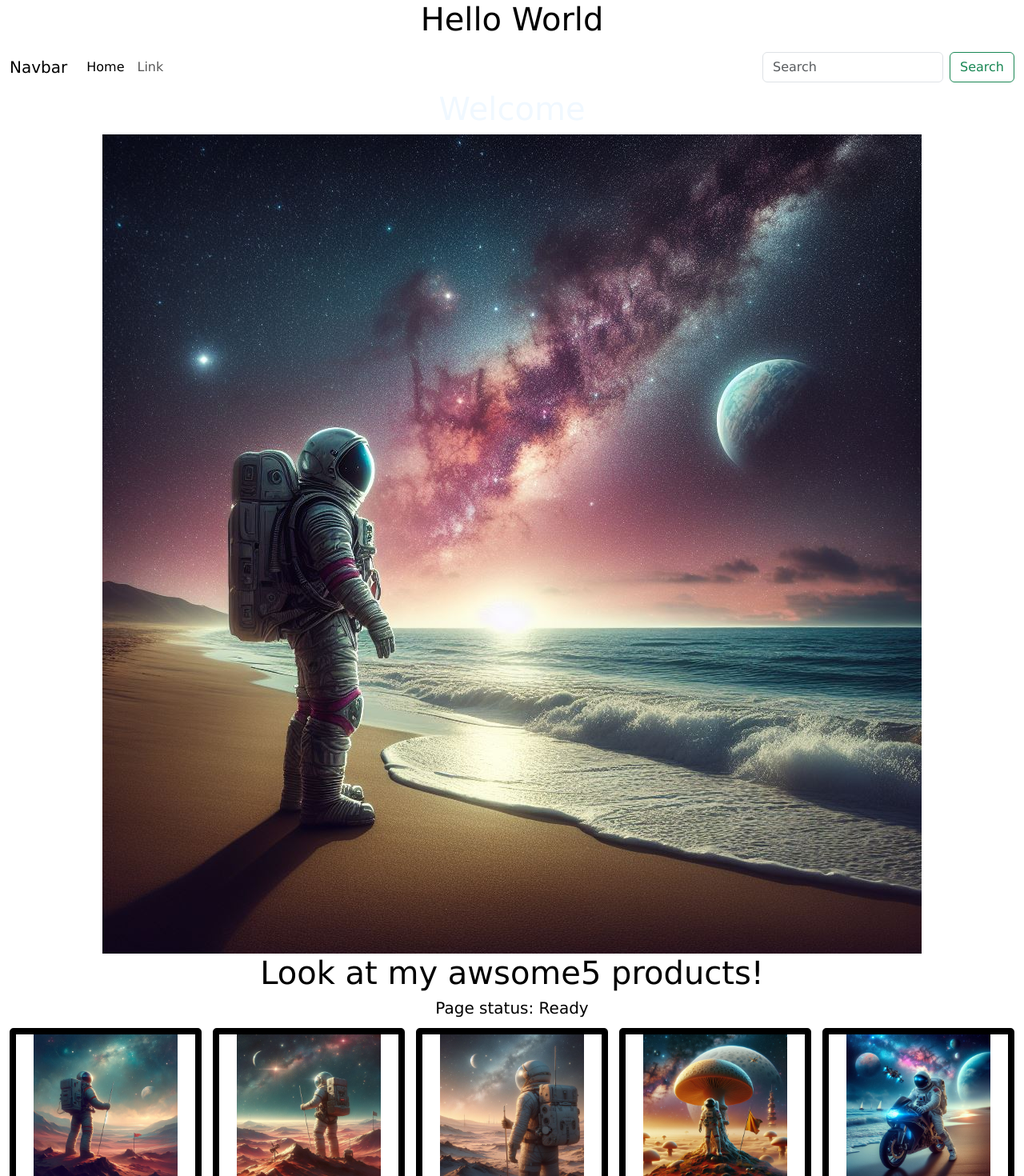
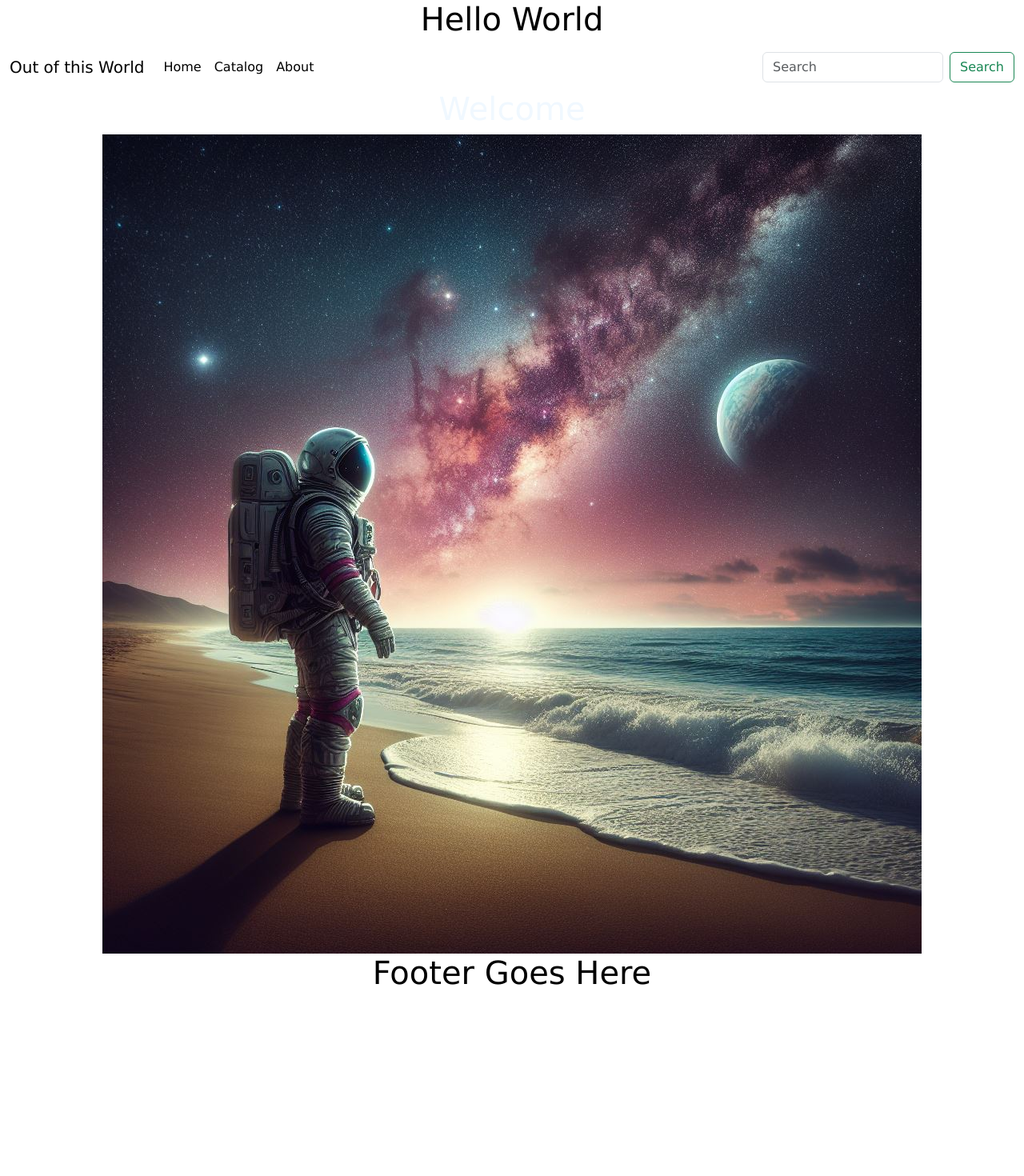
Before and after one commit to cjnj/109, a React (Create React App) app: page / in a window 1280 px wide. Shown: the top 1470 px of the page at 80% size. After the commit the page ends 1248 px from the top, so only its background shows below. Built offline with nearby package versions, Linux system fonts and the light colour scheme.

Commit message:
added about and home pages

```diff
--- a/src/App.js
+++ b/src/App.js
@@ -9,16 +9,26 @@ import About from "./pages/about";
 import "bootstrap/dist/css/bootstrap.min.css";
 import "bootstrap/dist/js/bootstrap.min.js";
 
+import {BrowserRouter, Routes, Route} from 'react-router-dom';
+
+
+
 function App() {
   return (
+    <BrowserRouter>
     <div className="App">
       <h1>Hello World</h1>
       <Navbar></Navbar>
-      <Home></Home>
-      <Catalog></Catalog>
-      <About></About>
+
+      <Routes>
+        <Route path="/" element={<Home />} />
+        <Route path="/catalog" element={<Catalog />} />
+        <Route path="/about" element={<About />} />
+      </Routes>
+
       <Footer></Footer>
     </div>
+    </BrowserRouter>
   );
 }
 
--- a/src/components/navbar.jsx
+++ b/src/components/navbar.jsx
@@ -1,13 +1,14 @@
 // imports go first
 import "./navbar.css";
+import {Link, link} from 'react-router-dom';
 
 // here goes the logic
 function Navbar() {
   return (
     <nav className="navbar navbar-expand-lg">
       <div className="container-fluid">
-        <a className="navbar-brand" href="#">
-          Navbar
+        <a className="navbar-brand" href="/">
+          Out of this World
         </a>
         <button
           className="navbar-toggler"
@@ -22,15 +23,22 @@ function Navbar() {
         </button>
         <div className="collapse navbar-collapse" id="navbarSupportedContent">
           <ul className="navbar-nav me-auto mb-2 mb-lg-0">
+          <li className="nav-item">
+              <Link className="nav-link active" aria-current="page" to="/">
+                Home
+              </Link>
+            </li>
+
             <li className="nav-item">
-              <a className="nav-link active" aria-current="page" href="#">
-                Home
-              </a>
+              <Link className="nav-link active" aria-current="page" to="/catalog">
+                Catalog
+              </Link>
             </li>
+
             <li className="nav-item">
-              <a className="nav-link" href="#">
-                Link
-              </a>
+              <Link className="nav-link active" aria-current="page" to="/about">
+                About
+              </Link>
             </li>
           </ul>
           <form className="d-flex" role="search">
```
